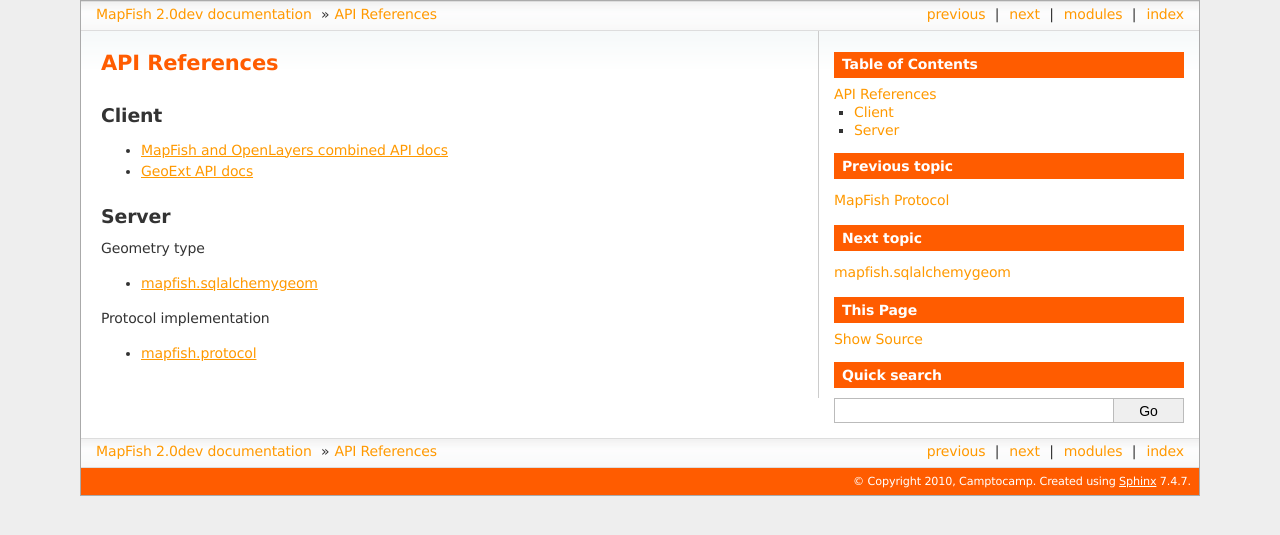
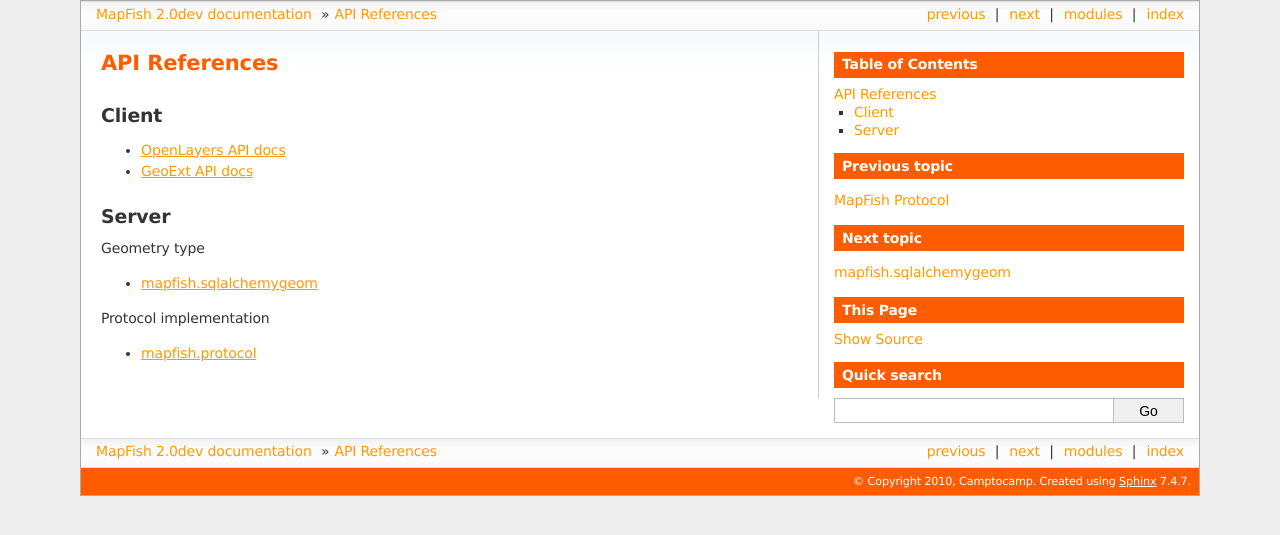
Before and after one commit to mapfish/mapfish, a Sphinx documentation site: the page built from docs/reference/index.txt, in a window 1280 px wide. Shown: the top 535 px of the page. Built offline with Sphinx 7.4.7, drawn with Linux system fonts in a browser that asks for light colours.

Commit message:
remove link to MapFish Client API docs, add link to OpenLayers API docs, no functional change
git-svn-id: http://svn.mapfish.org/svn/mapfish/framework/server/trunk@3632 25cca10d-0837-0410-9e4f-92b931fda1bc

```diff
--- a/docs/reference/index.txt
+++ b/docs/reference/index.txt
@@ -4,8 +4,7 @@ API References
 Client
 ------
 
-* `MapFish and OpenLayers combined API docs
-  <http://www.mapfish.org/apidoc/1.2/files/mapfish/MapFish-js.html>`_
+* `OpenLayers API docs <http://dev.openlayers.org/apidocs/files/OpenLayers-js.html>`_
 * `GeoExt API docs <http://www.geoext.org/lib/index.html>`_
 
 Server
```
